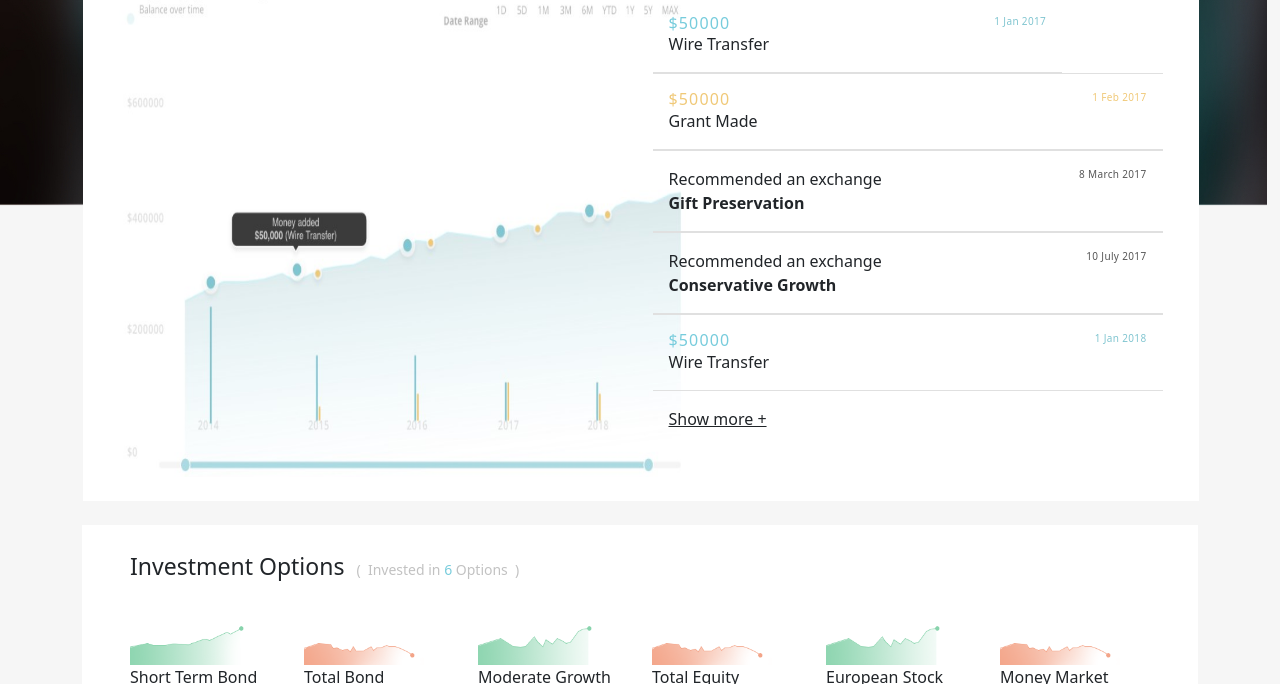
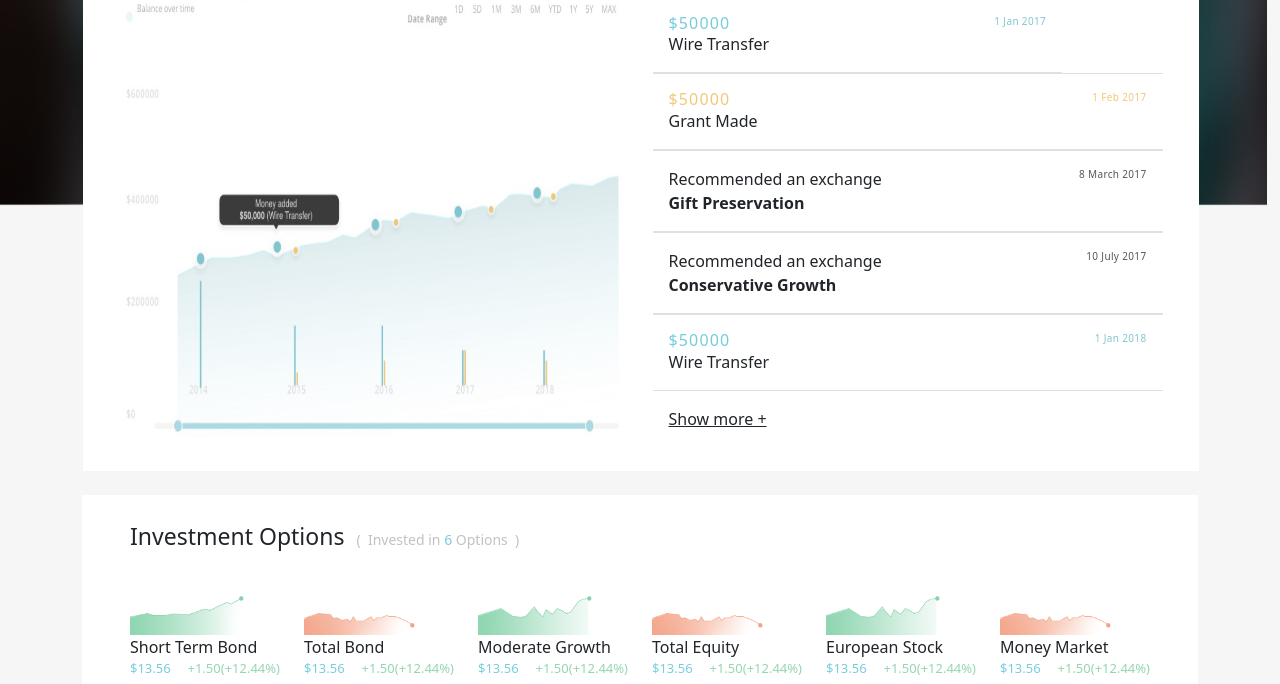
Before and after one commit to Mukulbaid63/Quantulum, a plain HTML site: page index.html in a window 1280 px wide. Shown: the part 594-1278 px from the top of the page. Drawn offline with nearby package versions, Linux system fonts and the light colour scheme.

Commit message:
FINAL IMPROVS

```diff
--- a/style.css
+++ b/style.css
@@ -20,10 +20,12 @@
     background-color: hsla(0, 0%, 81%, 0.3);
     padding: 20px;
 }
+
 .graph {
-  width: 45vw;
-  height: 60vh;
+    width: 40vw;
+    height: 55vh;
 }
+
 .graph-container {
     padding: 100px;
 }
@@ -33,47 +35,59 @@
     width: 10px;
     background-color: #000;
 }
+
 .image-container {
     position: relative;
     text-align: center;
     color: white;
 }
 
+
 /* Bottom left text */
+
 .bottom-left {
     position: absolute;
     bottom: 8px;
     left: 16px;
 }
 
+
 /* Top left text */
+
 .top-left {
     position: absolute;
     top: 8px;
     left: 16px;
 }
 
+
 /* Top right text */
+
 .top-right {
     position: absolute;
     top: 8px;
     right: 16px;
 }
 
+
 /* Bottom right text */
+
 .bottom-right {
     position: absolute;
     bottom: 8px;
     right: 16px;
 }
 
+
 /* Centered text */
+
 .centered {
     position: absolute;
     top: 50%;
     left: 50%;
     transform: translate(-50%, -50%);
 }
-body{
+
+body {
     font-family: 'Open Sans';
 }
```
Lines whose indentation alone changed are shown as unchanged.
